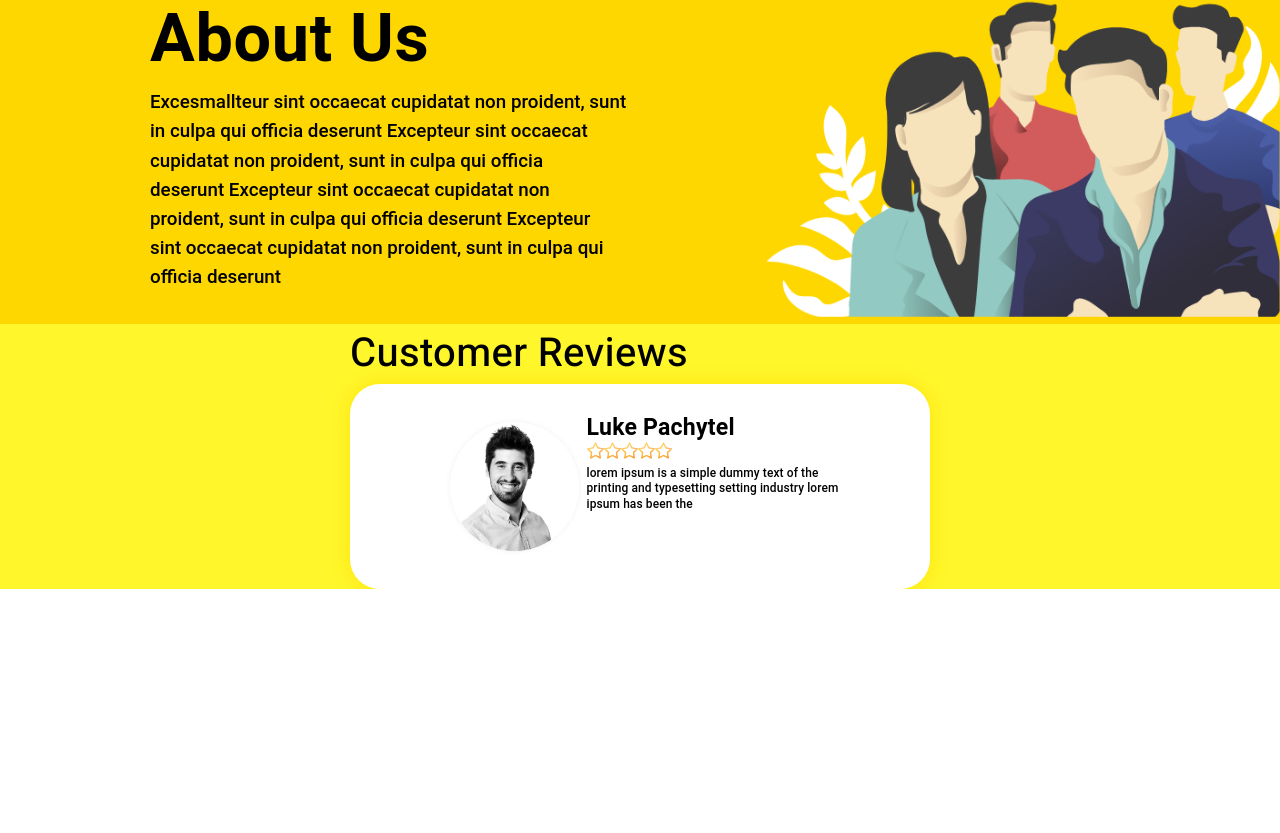
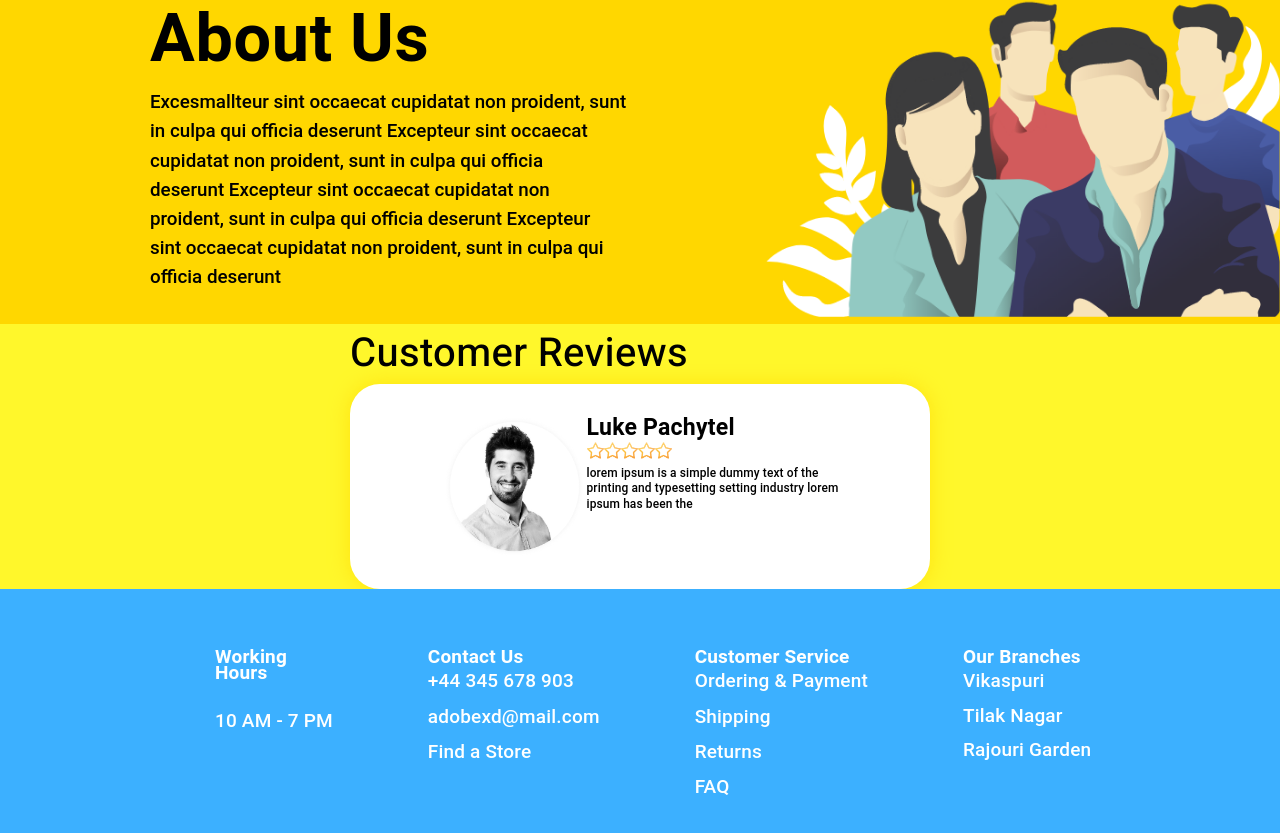
Before and after one commit to pragya-commits/aggrawal-stores-clone, a React (Create React App) app: page / in a window 1280 px wide. Shown: the part 4305-5138 px from the top of the page. Before the commit the page ends 4894 px from the top, so only its background shows below. Built offline with nearby package versions, Linux system fonts and the light colour scheme.

Commit message:
completed till Footer

```diff
--- a/src/App.js
+++ b/src/App.js
@@ -9,6 +9,7 @@ import Location from "./components/Location";
 import Offers from "./components/Offers";
 import Aboutus from "./components/Aboutus";
 import Reviews from "./components/Reviews";
+import Footer from "./components/Footer";
 function App() {
   return (
     <>
@@ -22,6 +23,7 @@ function App() {
       <Offers></Offers>
       <Aboutus></Aboutus>
       <Reviews></Reviews>
+      <Footer></Footer>
     </>
   );
 }
--- a/src/components/Footer.js
+++ b/src/components/Footer.js
@@ -0,0 +1,76 @@
+import React from "react";
+import { Box, Typography } from "@mui/material";
+const Footer = () => {
+  const styles = {
+    footermain: {
+      display: "flex",
+      justifyConetent: "space-between",
+      paddingBottom: "60px",
+    },
+
+    mainfooterbox: {
+      padding: "20px",
+      paddingLeft: "200px",
+      paddingRight: "5%",
+      backgroundColor: "#3cb0ff",
+    },
+    footerelement: {
+      color: "#fff",
+      paddingRight: "80px",
+      paddingLeft: "15px",
+      padding: "77px ,0 ,0 ,276px",
+      paddingTop: "40px",
+    },
+    footcontent: {
+      fontSize: "19px",
+      fontWeight: "500",
+      lineHeight: "1.68",
+      paddingBottom: "2%",
+    },
+    foothead: {
+      fontSize: "19px",
+      fontWeight: "700",
+      lineHeight: ".84",
+    },
+  };
+
+  return (
+    <Box sx={styles.mainfooterbox}>
+      <Box sx={styles.footermain}>
+        <Box sx={styles.footerelement}>
+          <Typography sx={styles.foothead}>
+            Working<br></br> Hours
+          </Typography>
+          <br></br>
+          <Typography sx={styles.footcontent}>
+            10 AM - 7 PM<br></br>
+            <br></br>
+          </Typography>
+        </Box>
+
+        <Box sx={styles.footerelement}>
+          <Typography sx={styles.foothead}>Contact Us</Typography>
+          <Typography sx={styles.footcontent}>+44 345 678 903</Typography>
+          <Typography sx={styles.footcontent}>adobexd@mail.com</Typography>
+          <Typography sx={styles.footcontent}>Find a Store</Typography>
+        </Box>
+
+        <Box sx={styles.footerelement}>
+          <Typography sx={styles.foothead}>Customer Service</Typography>
+          <Typography sx={styles.footcontent}>Ordering & Payment</Typography>
+          <Typography sx={styles.footcontent}>Shipping</Typography>
+          <Typography sx={styles.footcontent}> Returns</Typography>
+          <Typography sx={styles.footcontent}>FAQ</Typography>
+        </Box>
+
+        <Box sx={styles.footerelement}>
+          <Typography sx={styles.foothead}>Our Branches</Typography>
+          <Typography sx={styles.footcontent}>Vikaspuri</Typography>
+          <Typography sx={styles.footcontent}>Tilak Nagar</Typography>
+          <Typography sx={styles.footcontent}>Rajouri Garden</Typography>
+        </Box>
+      </Box>
+    </Box>
+  );
+};
+export default Footer;
```
